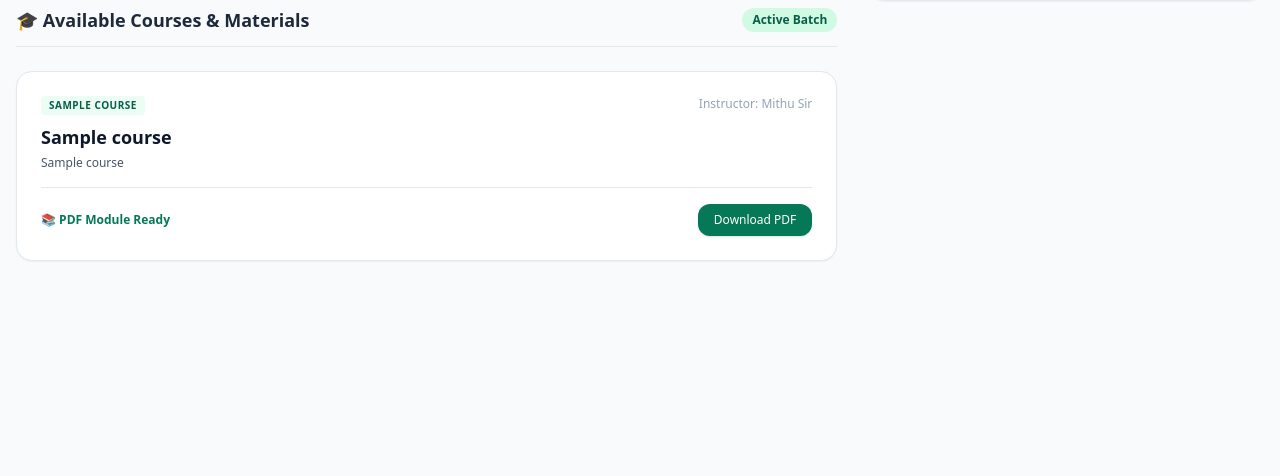
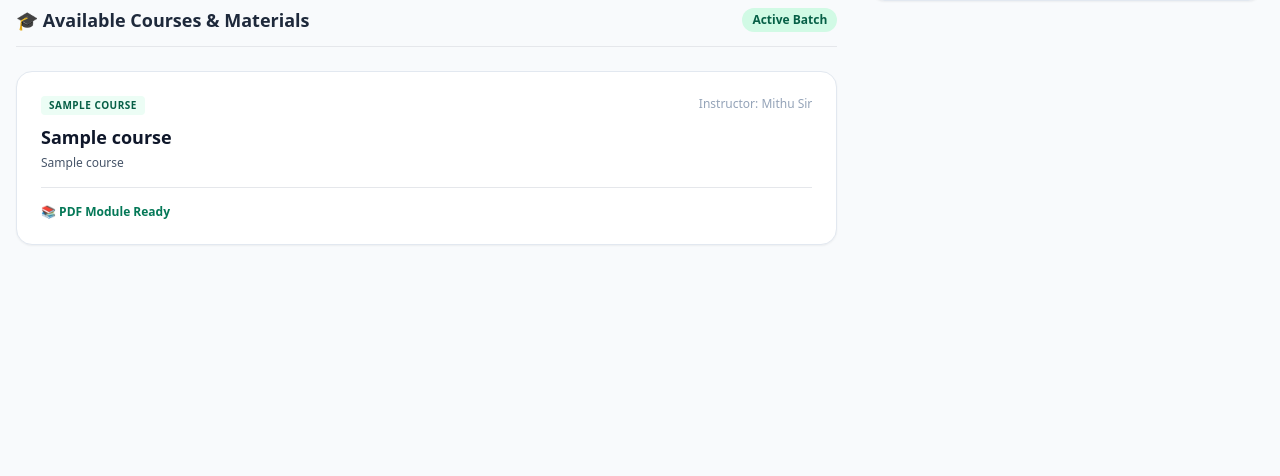
Before and after one commit to sillyratheu/ROOTS-Render-Backend-, a Flask app: template templates/dashboard.html in a window 1280 px wide. Shown: the part 222-698 px from the top of the page. Run offline with Flask 3, Linux system fonts and the light colour scheme; the template is opened without the code that fills it: most values are stand-ins (such as "Sample title", 1, 10 or a date in 2020); some libraries are stand-ins or nearby versions.

Commit message:
Update dashboard.html

```diff
--- a/templates/dashboard.html
+++ b/templates/dashboard.html
@@ -2,7 +2,6 @@
 {% block content %}
 <div class="grid grid-cols-1 md:grid-cols-3 gap-8">
 
-    <!-- Left: ROOTS ENGLISH LANGUAGE INSTITUTE-->
     <div class="md:col-span-2 space-y-6">
         <div class="bg-emerald-900 text-white p-6 rounded-2xl shadow-sm">
             <h1 class="text-2xl font-bold mb-1">Welcome to ROOTS Learning Portal</h1>
@@ -19,7 +18,7 @@
                 {% for course in courses %}
                 <div class="bg-white rounded-2xl border border-slate-200 shadow-sm overflow-hidden hover:shadow-md transition flex flex-col md:flex-row">
                     {% if course[3] %}
-                    <img src="{{ course[3] }}" alt="Course Photo" class="w-full md:w-48 h-40 object-cover">
+                    <img src="{{ url_for('static', filename='uploads/' + course[3]) }}" alt="Course Photo" class="w-full md:w-48 h-40 object-cover">
                     {% endif %}
                     <div class="p-6 flex flex-col justify-between flex-grow">
                         <div>
@@ -32,7 +31,9 @@
                         </div>
                         <div class="pt-4 mt-4 border-t flex justify-between items-center">
                             <span class="text-xs font-semibold text-emerald-700">📚 PDF Module Ready</span>
-                            <a href="{{ course[4] }}" target="_blank" class="bg-emerald-700 hover:bg-emerald-800 text-white text-xs px-4 py-2 rounded-xl font-medium shadow transition">Download PDF</a>
+                            {% if course[4] %}
+                            <a href="{{ url_for('static', filename='uploads/' + course[4]) }}" target="_blank" class="bg-emerald-700 hover:bg-emerald-800 text-white text-xs px-4 py-2 rounded-xl font-medium shadow transition">Download PDF</a>
+                            {% endif %}
                         </div>
                     </div>
                 </div>
@@ -45,7 +46,6 @@
         {% endif %}
     </div>
 
-    <!-- Right: Announcements Board -->
     <div class="space-y-6">
         <div class="bg-white p-6 rounded-2xl border border-slate-200 shadow-sm">
             <h3 class="font-bold text-slate-800 mb-4 flex items-center gap-2 text-sm border-b pb-2">
```
